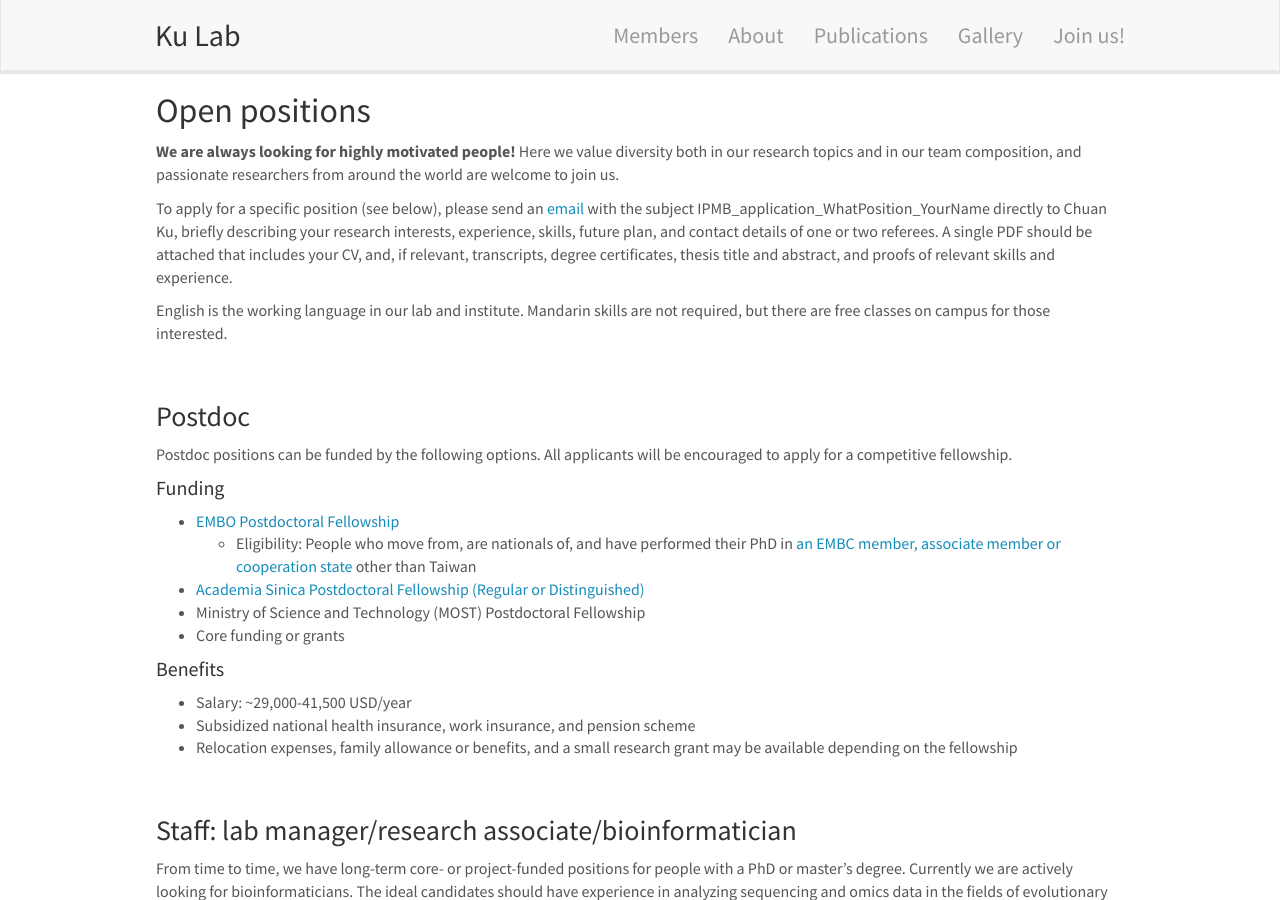
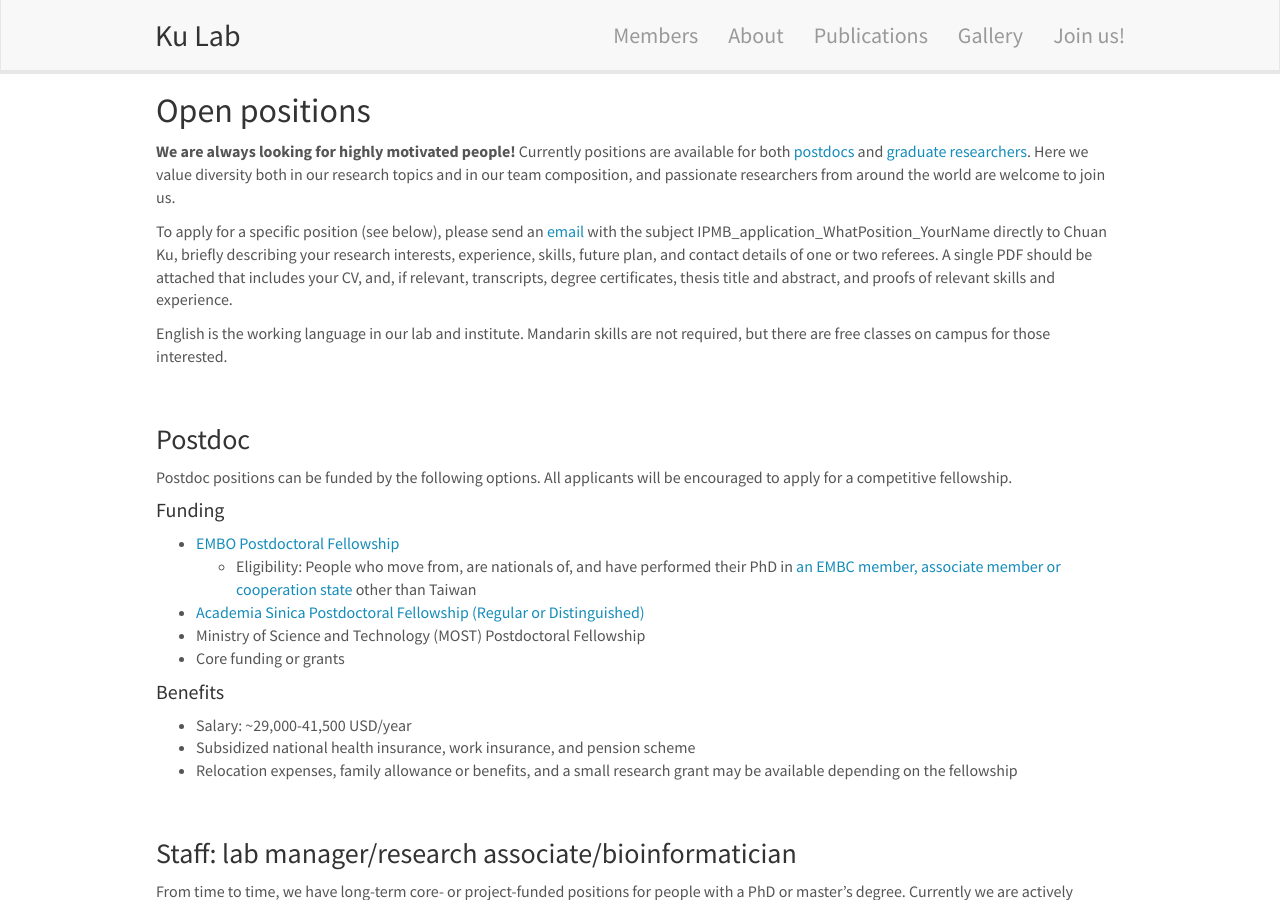
Before and after one commit to tzutongkao/Kao_Lab, a Jekyll site: the page built from _pages/openings.md, in a window 1280 px wide and 900 px high. Built offline with Jekyll 4.4.1, drawn with Linux system fonts in a browser that asks for light colours; nearby versions of some CDN libraries.

Commit message:
Update openings.md

```diff
--- a/_pages/openings.md
+++ b/_pages/openings.md
@@ -8,7 +8,7 @@ permalink: /positions
 
 ## Open positions
 
-**We are always looking for highly motivated people!** Here we value diversity both in our research topics and in our team composition, and passionate researchers from around the world are welcome to join us.
+**We are always looking for highly motivated people!** Currently positions are available for both <a href='https://chuanku-lab.github.io/kulab/downloads/JobAd_Postdoc.pdf'>postdocs</a> and <a href='https://www.isme-microbes.org/jobs/graduate-positions'>graduate researchers</a>. Here we value diversity both in our research topics and in our team composition, and passionate researchers from around the world are welcome to join us.
 
 To apply for a specific position (see below), please send an [email](mailto:chuanku@gate.sinica.edu.tw) with the subject IPMB_application_WhatPosition_YourName directly to Chuan Ku, briefly describing your research interests, experience, skills, future plan, and contact details of one or two referees. A single PDF should be attached that includes your CV, and, if relevant, transcripts, degree certificates, thesis title and abstract, and proofs of relevant skills and experience.
 
```
